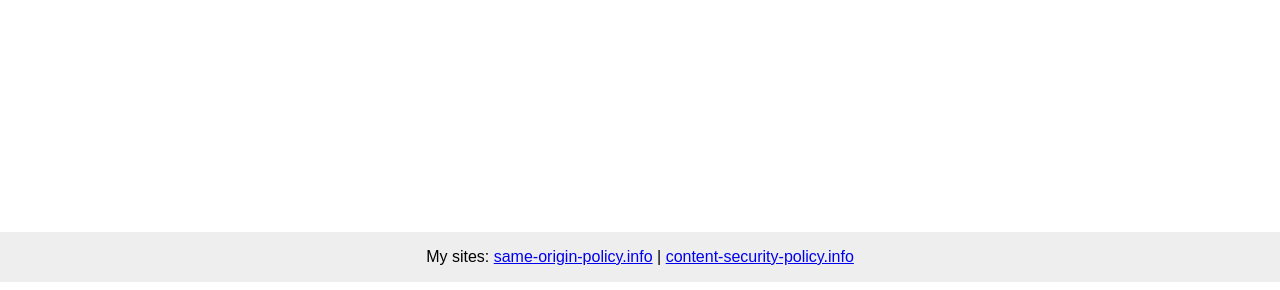
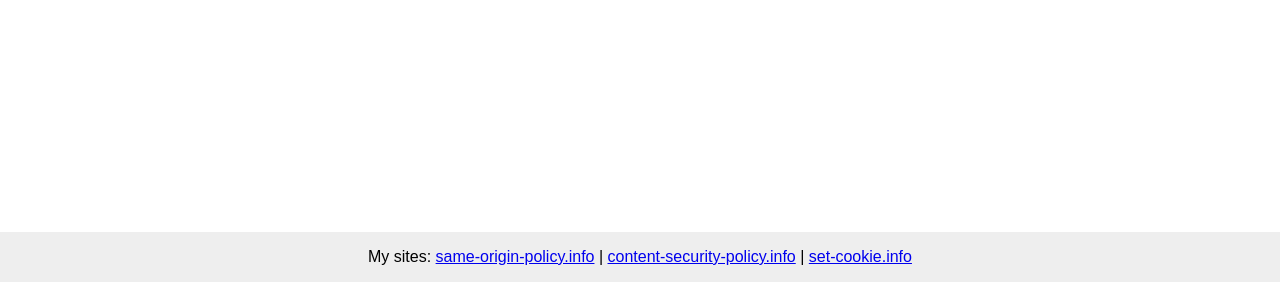
Before and after one commit to k-gruenberg/kendrick.gr, a plain HTML site: page index.html in a window 1280 px wide. Shown: the part 518-808 px from the top of the page. Drawn offline with Linux system fonts and the light colour scheme.

Commit message:
add link to set-cookie.info to my profile

```diff
--- a/index.html
+++ b/index.html
@@ -58,7 +58,7 @@
 			</div>
 		</div>
 		<div class="footer">
-  			<p>My sites: <a href="http://same-origin-policy.info">same-origin-policy.info</a> | <a href="http://content-security-policy.info">content-security-policy.info</a></p>
+  			<p>My sites: <a href="http://same-origin-policy.info">same-origin-policy.info</a> | <a href="http://content-security-policy.info">content-security-policy.info</a> | <a href="http://set-cookie.info/">set-cookie.info</a></p>
 		</div>
 	</body>
 </html>
```
